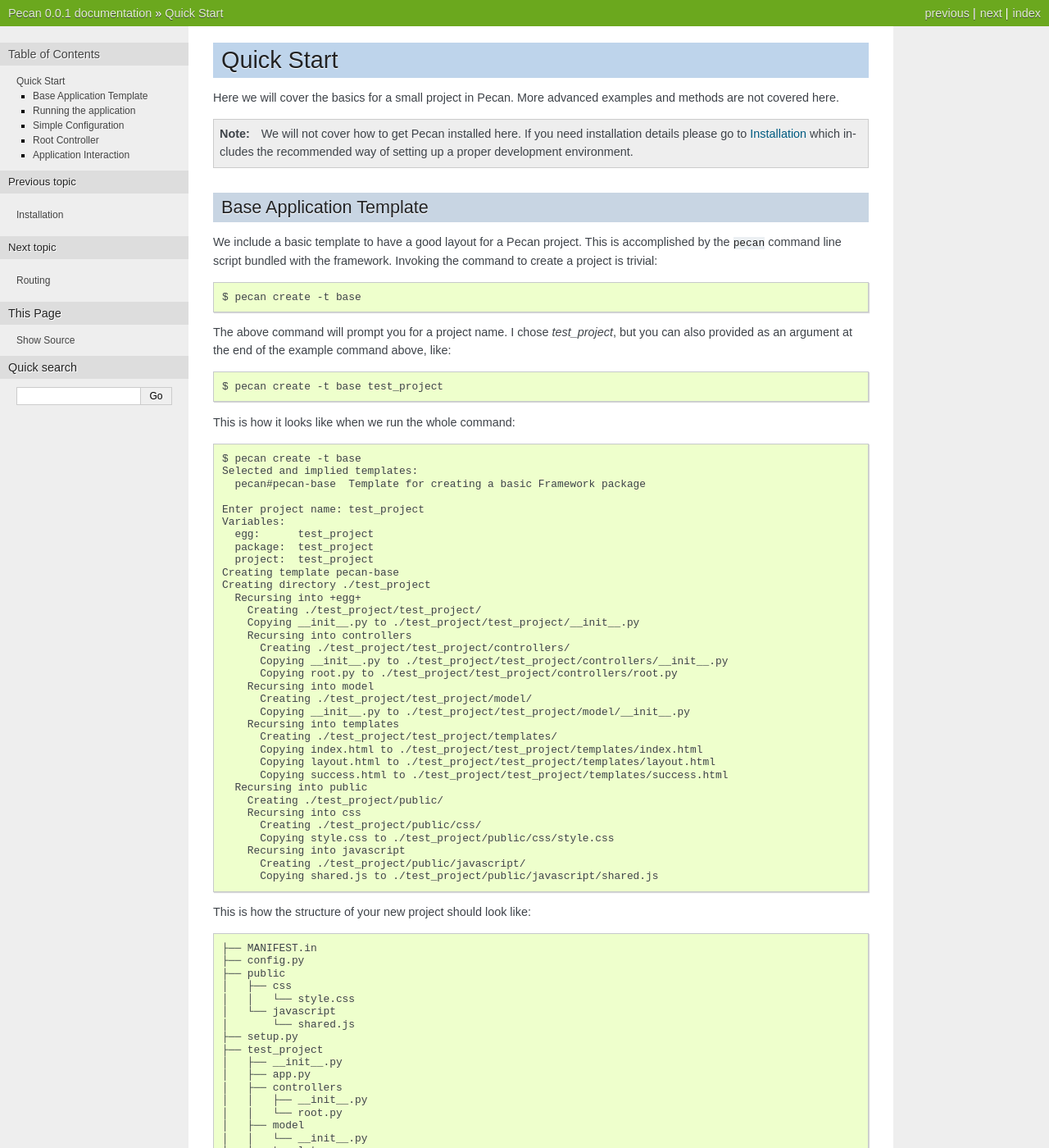
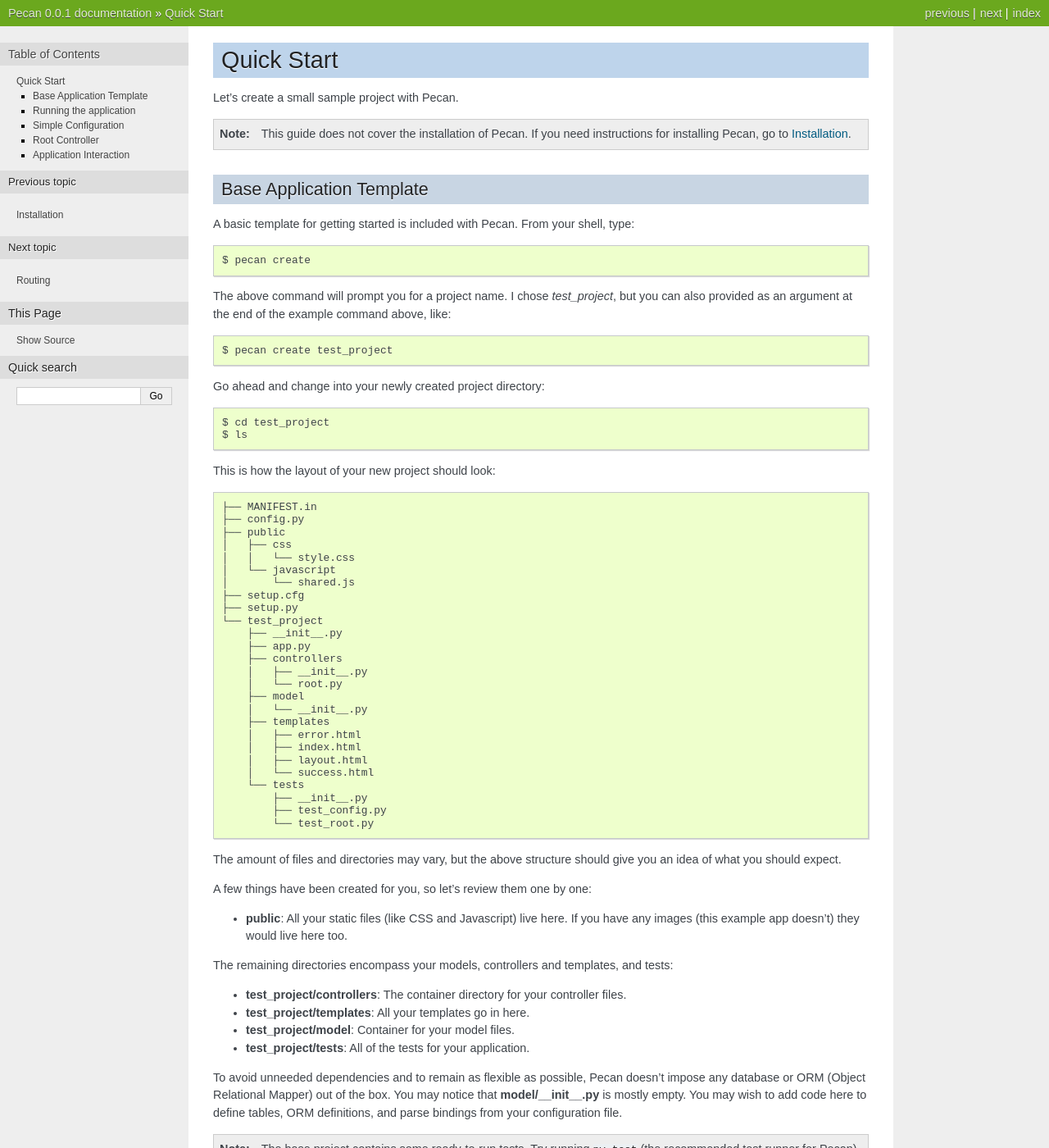
Before and after one commit to stackforge/pecan, a Sphinx documentation site: the page built from docs/source/quick_start.rst, in a window 1280 px wide and 1400 px high. Shown: the whole window at 82% size. Built offline with Sphinx 7.4.7, drawn with Linux system fonts in a browser that asks for light colours; pages that are not in the unit, such as notebooks, are missing from menus; some of the changed text lies outside the part shown.

Commit message:
Documentation updates.

```diff
--- a/docs/source/quick_start.rst
+++ b/docs/source/quick_start.rst
@@ -3,69 +3,33 @@
 Quick Start
 ===========
 
-Here we will cover the basics for a small project in Pecan. More advanced
-examples and methods are not covered here.
+Let's create a small sample project with Pecan.
 
 .. note::
-    We will not cover how to get Pecan installed here. If you need installation
-    details please go to :ref:`installation` which includes the recommended way
-    of setting up a proper development environment.
+    This guide does not cover the installation of Pecan. If you need
+    instructions for installing Pecan, go to :ref:`installation`.
 
 
 Base Application Template
 -------------------------
 
-We include a basic template to have a good layout for a Pecan project. This is
-accomplished by  the ``pecan`` command line script bundled with the framework.
-Invoking the command to create a project is trivial::
+A basic template for getting started is included with Pecan.  From
+your shell, type::
 
-    $ pecan create -t base
+    $ pecan create
 
 The above command will prompt you for a project name. I chose *test_project*,
 but you can also provided as an argument at the end of the example command
 above, like::
 
-    $ pecan create -t base test_project
+    $ pecan create test_project
 
-This is how it looks like when we run the whole command::
+Go ahead and change into your newly created project directory::
 
-    $ pecan create -t base
-    Selected and implied templates:
-      pecan#pecan-base  Template for creating a basic Framework package
+    $ cd test_project
+    $ ls
 
-    Enter project name: test_project
-    Variables:
-      egg:      test_project
-      package:  test_project
-      project:  test_project
-    Creating template pecan-base
-    Creating directory ./test_project
-      Recursing into +egg+
-        Creating ./test_project/test_project/
-        Copying __init__.py to ./test_project/test_project/__init__.py
-        Recursing into controllers
-          Creating ./test_project/test_project/controllers/
-          Copying __init__.py to ./test_project/test_project/controllers/__init__.py
-          Copying root.py to ./test_project/test_project/controllers/root.py
-        Recursing into model
-          Creating ./test_project/test_project/model/
-          Copying __init__.py to ./test_project/test_project/model/__init__.py
-        Recursing into templates
-          Creating ./test_project/test_project/templates/
-          Copying index.html to ./test_project/test_project/templates/index.html
-          Copying layout.html to ./test_project/test_project/templates/layout.html
-          Copying success.html to ./test_project/test_project/templates/success.html
-      Recursing into public
-        Creating ./test_project/public/
-        Recursing into css
-          Creating ./test_project/public/css/
-          Copying style.css to ./test_project/public/css/style.css
-        Recursing into javascript
-          Creating ./test_project/public/javascript/
-          Copying shared.js to ./test_project/public/javascript/shared.js
-
-
-This is how the structure of your new project should look like::
+This is how the layout of your new project should look::
 
     ├── MANIFEST.in
     ├── config.py
@@ -74,77 +38,67 @@
     │   │   └── style.css
     │   └── javascript
     │       └── shared.js
+    ├── setup.cfg
     ├── setup.py
-    ├── test_project
-    │   ├── __init__.py
-    │   ├── app.py
-    │   ├── controllers
-    │   │   ├── __init__.py
-    │   │   └── root.py
-    │   ├── model
-    │   │   └── __init__.py
-    │   ├── templates
-    │   │   ├── error.html
-    │   │   ├── index.html
-    │   │   ├── layout.html
-    │   │   └── success.html
-    │   └── tests
-    │       ├── __init__.py
-    │       ├── test_config.py
-    │       └── test_root.py
-    └── test_project.egg-info
-        ├── PKG-INFO
-        ├── SOURCES.txt
-        ├── dependency_links.txt
-        ├── not-zip-safe
-        ├── paster_plugins.txt
-        ├── requires.txt
-        └── top_level.txt
+    └── test_project
+        ├── __init__.py
+        ├── app.py
+        ├── controllers
+        │   ├── __init__.py
+        │   └── root.py
+        ├── model
+        │   └── __init__.py
+        ├── templates
+        │   ├── error.html
+        │   ├── index.html
+        │   ├── layout.html
+        │   └── success.html
+        └── tests
+            ├── __init__.py
+            ├── test_config.py
+            └── test_root.py
 
-    9 directories, 25 files
+The amount of files and directories may vary, but the above structure should
+give you an idea of what you should expect.
 
-The amount of files and directories may vary from time to time, but the above
-structure should give you an idea of what you should expect.
+A few things have been created for you, so let's review them one by one:
 
-A few things have been set for you, let's review them one by one:
-
-*  **public**: All your public static files like CSS and Javascript are placed
-  here. If you have some images (this example app doesn't) it would make sense
-  to get them here as well.
+* **public**: All your static files (like CSS and Javascript) live here. If you
+  have any images (this example app doesn't) they would live here too.
 
 
-Inside the project name you chose you have a few directories, and for the
-most part, it will contain your models, controllers and templates:
+The remaining directories encompass your models, controllers and templates, and
+tests:
 
-*  **controllers**:  The container directory for your controller files.
-*  **templates**:    All your templates would go in here.
-*  **model**:        Container for your model files.
-*  **tests**:        All your application test files.
+*  **test_project/controllers**:  The container directory for your controller files.
+*  **test_project/templates**:    All your templates go in here.
+*  **test_project/model**:        Container for your model files.
+*  **test_project/tests**:        All of the tests for your application.
 
-To avoid unneeded dependencies and to remain as flexible as possible, Pecan doesn't impose any database or
-ORM (Object Relational Mapper) out of the box. You may notice that **model/__init__.py** is mostly empty.
-Its contents generally contain any code necessary to define tables, ORM definitions, and parse bindings from
-your configuration file.
+To avoid unneeded dependencies and to remain as flexible as possible, Pecan
+doesn't impose any database or ORM (Object Relational Mapper) out of the box.
+You may notice that **model/__init__.py** is mostly empty.  You may wish to add
+code here to define tables, ORM definitions, and parse bindings from your
+configuration file.
 
 
 .. note::
-    With your base project you also got some ready-to-run tests. Try running
-    ``py.test`` (the recommended test runner for Pecan) and see them passing!
+    The base project contains some ready-to-run tests. Try running
+    ``py.test`` (the recommended test runner for Pecan) and watch them pass!
 
 
 .. _running_application:
 
 Running the application
 -----------------------
-The most important file to run your application is your configuration file, the
-base project template should have created one for you already and it should be
-named ``config.py``.
+Before starting up your Pecan app, you'll need a configuration file.  The
+base project template should have created one for you already, ``config.py``.
 
 This file already contains the necessary information to run a Pecan app, like
 ports, static paths and so forth.
 
-If you just run ``pecan serve`` passing ``config.py`` as an argument for
-configuration it will bring up the development server and serve the app::
+If you just run ``pecan serve``, passing ``config.py`` as an argument for
+configuration, it will bring up the development server and serve the app::
 
     $ pecan serve config.py
     Starting subprocess with file monitor
@@ -152,27 +106,15 @@
     serving on 0.0.0.0:8080 view at http://127.0.0.1:8080
 
 
-To get up and running in no time the template helps a lot!
-
-.. note::
-    If you fail to pass an argument you will get a small error message asking
-    for a configuration file.
-
-The location for the config file and the argument itself are very flexible. You
-can pass an absolute path or just the name of the file without an extension,
-like::
-
-    $ pecan serve config
+The location for the config file and the argument itself are very flexible -
+you can pass an absolute or relative path to the file.
 
 
 Simple Configuration
 --------------------
-We mentioned that you get a Python file with some configurations. The only
-Python syntax that you will see is the first line that imports the
-RootController that is in turn placed as the application root. Everything else,
-including possible custom configurations are set as Python dictionaries.
+For ease of use, Pecan configuration files are pure Python.
 
-This is how your default configuration file should look like::
+This is how your default configuration file should look::
 
     from test_project.controllers.root import RootController
 
@@ -206,28 +148,21 @@
     # pecan.conf
 
 
-.. note::
-    If you named your project something other than *test_project*
-    you should see that same name above instead.
+**Nothing** in the configuration file above is actually required for Pecan to
+run. If you fail to provide some values, Pecan will fill in the missing things
+it needs to run.
 
+You can also add your own configuration as dictionaries.
 
-**Nothing** in the configuration file above is actually required for Pecan to
-be able to run. If you fail to provide some values Pecan will fill in the
-missing things it needs to run.
-
-You also get the ability to set your own configurations as dictionaries and you
-get a commented out example on how to do that.
-
-We are not going to explain much more about configuration here, if you need
-more specific details, go to the :ref:`Configuration` section.
+For more specific documentation on configuration, see the :ref:`Configuration`
+section.
 
 
 Root Controller
 ---------------
-The Root Controller is the main point of contact between your application and
-the framework.
+The Root Controller is the root of your application.
 
-This is how it looks from the project template::
+This is how it looks in the project template::
 
     from pecan import expose, request
     from formencode import Schema, validators as v
@@ -259,35 +194,33 @@
 
 
 
-Here you can specify other classes if you need to do so later on your project,
-but for now we have an *index* method and a *handle_form* one.
+You can specify additional classes if you need to do so, but for now we have an
+*index* and *handle_form* method.
 
-**index**: Is *exposed* via the decorator ``@expose`` (that in turn uses the
-``index.html`` file) as the root of the application, so anything that hits
-the root of you application will touch this method.
+**index**: is *exposed* via the decorator ``@expose`` (which in turn uses the
+``index.html`` template) at the root of the application (http://127.0.0.1:8080/),
+so anything that hits the root of your application will touch this method.
 
-What your index method returns is a dictionary that is received by the template
-engine and translated into valid HTML.
+Notice that the index method returns a dictionary - this dictionary is used as
+a namespace to render the specified template (``index.html``) into HTML.
 
-Since we are doing some validation and want to pass any errors we might get to
-the template, we set ``errors`` to receive anything that
-``request.validation_errors`` returns.
+Since we are performing form validation and want to pass any errors we might
+get to the template, we set ``errors`` to receive form validation errors that
+may exist in ``request.validation_errors``.
 
 
-**handle_form**: It receives 2 arguments (*name* and *age*) that are validated
-through the *SampleForm* schema class.
+**handle_form**: receives 2 arguments (*name* and *age*) that are validated
+through the *SampleForm* schema.
 
-The ``error_handler`` has been set to index, this means that when errors are raised
-they will be sent to the index controller so it returns them to the template.
+The ``error_handler`` has been set to index.  This means that when errors are
+raised, they will be sent to the index controller and rendered through its
+template.
 
-**error**: Finally, we have the error controller that allows you application to
-custom display any possible errors that you might want to display.
+**error**: Finally, we have the error controller that allows your application to
+display custom pages for certain HTTP errors (404, etc...).
 
 Application Interaction
 -----------------------
-If you still have your application running and you visit your browser, you should
-see a nice page with some information about Pecan and a form so you can play a bit
-with.
-
-This is very basic but it will give you the grounds necessary to build your application
-and understand some of the features the framework packs.
+If you still have your application running and you visit it in your browser,
+you should see a page with some information about Pecan and a form so you can
+play a bit.
```
Also changed, not shown: other parts of docs/source/quick_start.rst (+2 -2 lines), docs/source/databases.rst (+11 -2 lines), docs/source/installation.rst (+13 -13 lines), 1 other file.
